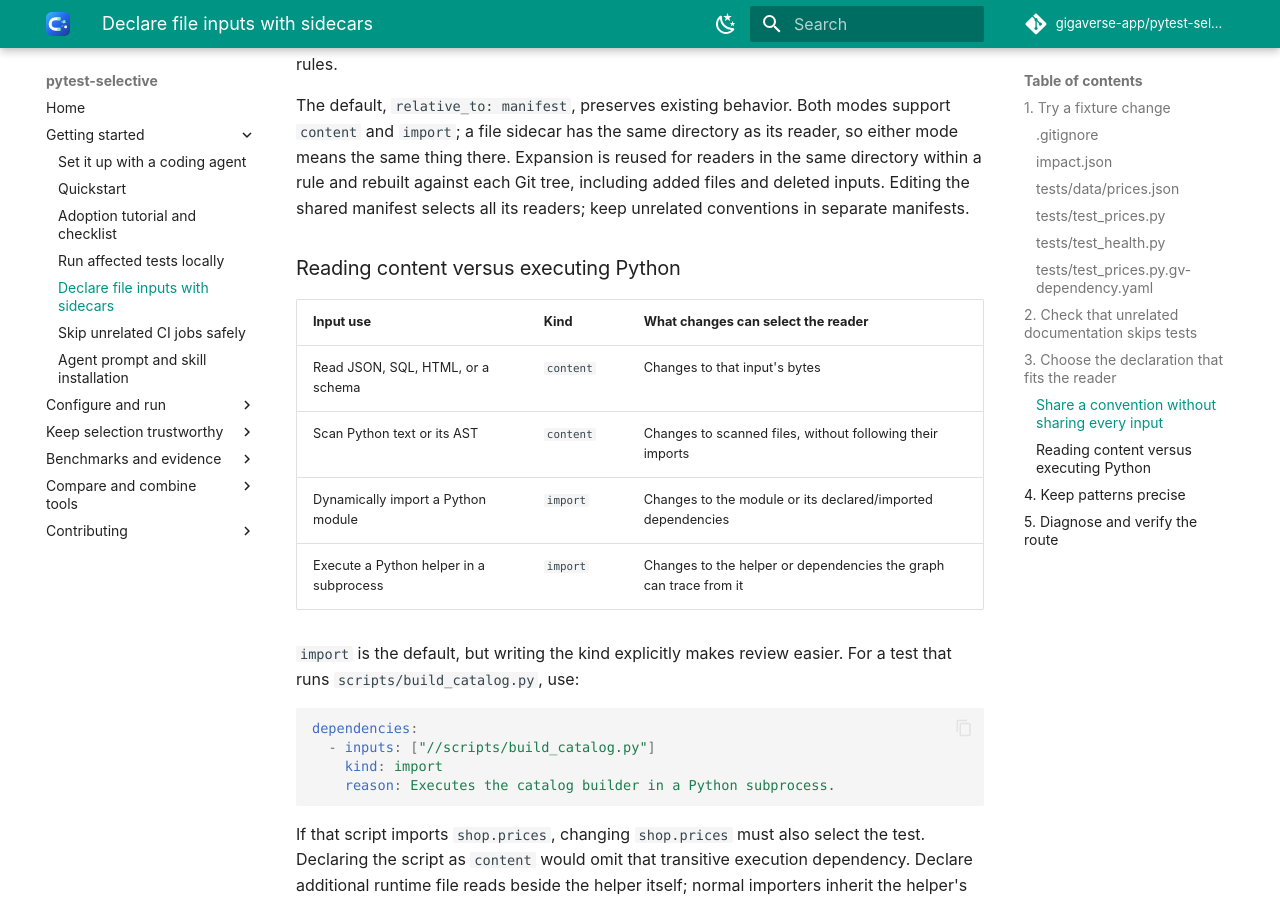
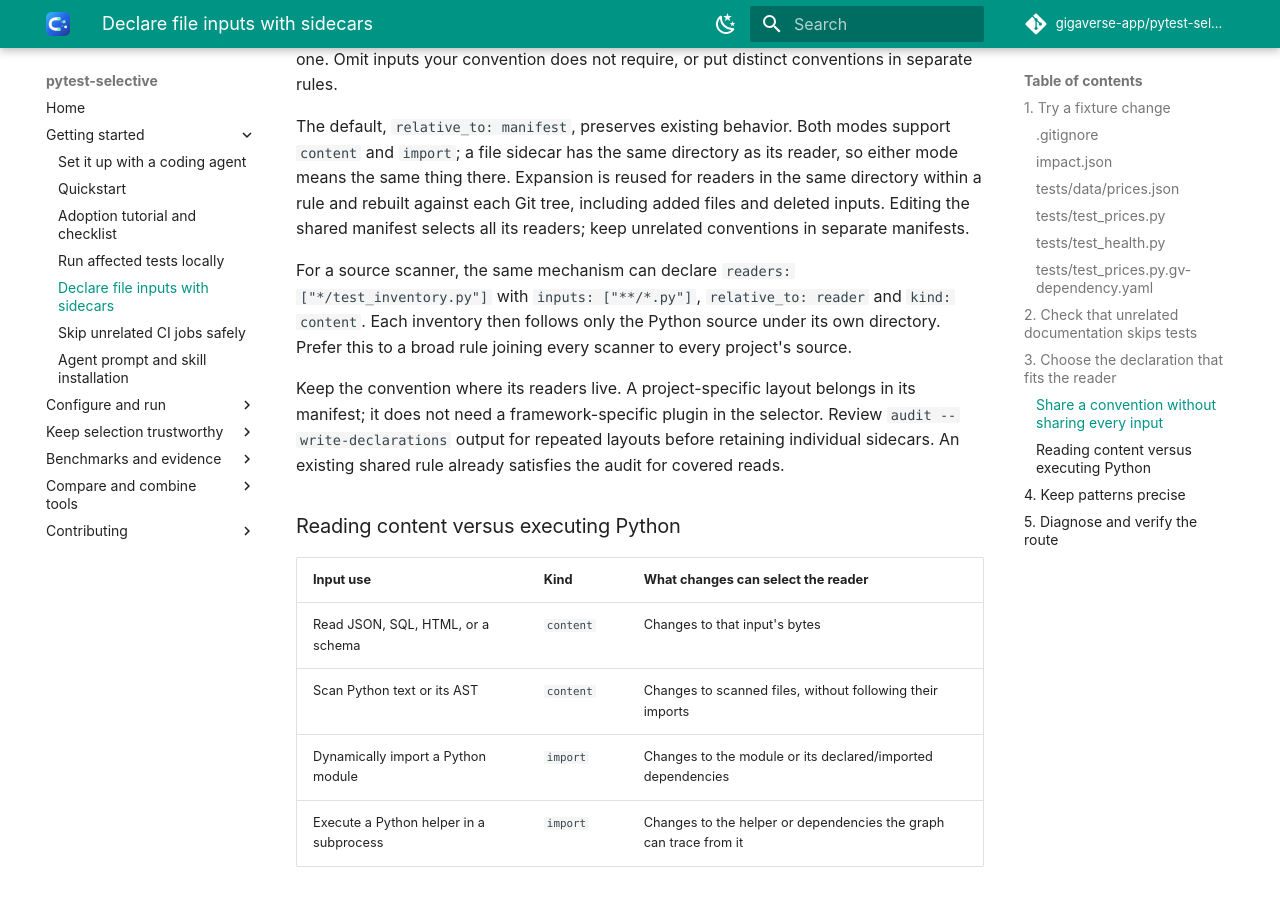
Before and after one commit to gigaverse-app/pytest-selective, an MkDocs documentation site: the page built from docs/tutorials/sidecar-dependencies.md, in a window 1280 px wide and 900 px high, scrolled down 4077 px. Built offline with MkDocs 1.6.1 and Material for MkDocs 9.7.7, drawn with Linux system fonts in a browser that asks for light colours; comment, search, counter and statistics services are not loaded; some of the changed text lies outside the part shown.

Commit message:
perf(declarations): verify shared-rule equivalence and avoid literal scans

```diff
--- a/docs/tutorials/sidecar-dependencies.md
+++ b/docs/tutorials/sidecar-dependencies.md
@@ -142,7 +142,7 @@ change should select its reader. There is no universal documentation exemption.
 | --- | --- | --- |
 | Dependency comment | In the reading Python file | One or two inputs fit naturally beside the code |
 | File sidecar | `reader.py.gv-dependency.yaml` | You need an explicit dependency kind or want declarations outside Python |
-| Directory manifest | `.gv-dependencies.yaml` | Several related readers share inputs |
+| Directory manifest | `.gv-dependencies.yaml` | Several related readers share inputs or a per-reader layout convention |
 
 Instead of the sidecar above, a comment in `tests/test_prices.py` can declare:
 
@@ -201,6 +201,16 @@ so either mode means the same thing there. Expansion is reused for readers in th
 same directory within a rule and rebuilt against each Git tree, including added
 files and deleted inputs. Editing the shared manifest selects all its readers;
 keep unrelated conventions in separate manifests.
+
+For a source scanner, the same mechanism can declare `readers: ["*/test_inventory.py"]`
+with `inputs: ["**/*.py"]`, `relative_to: reader` and `kind: content`. Each inventory
+then follows only the Python source under its own directory. Prefer this to a broad
+rule joining every scanner to every project's source.
+
+Keep the convention where its readers live. A project-specific layout belongs in
+its manifest; it does not need a framework-specific plugin in the selector. Review
+`audit --write-declarations` output for repeated layouts before retaining individual
+sidecars. An existing shared rule already satisfies the audit for covered reads.
 
 ### Reading content versus executing Python
 
```
Also changed, not shown: other parts of docs/tutorials/sidecar-dependencies.md (+1 -1 lines), CONTRIBUTING.md (+6 -2 lines), docs/selection-health.md (+5 -2 lines), docs/tutorials/adoption-checklist.md (+3 -0 lines), skills/pytest-selective/SKILL.md (+10 -0 lines), 2 other files.
